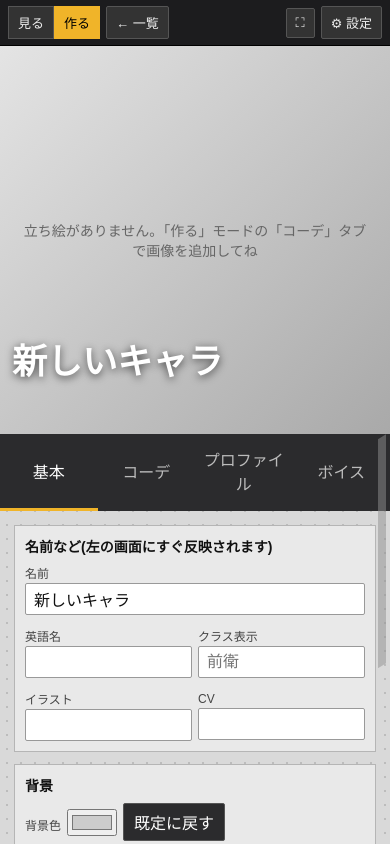
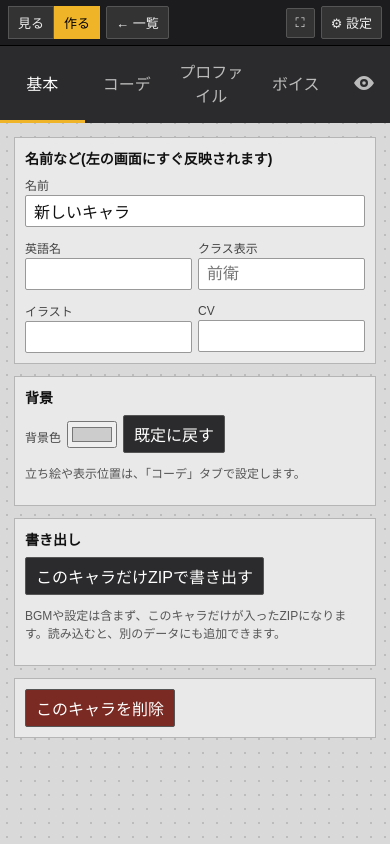
Before and after one commit to misosiru714/chara-theater, a plain HTML site: page index.html in a window 390 px wide. Both pictures are taken after a click on the button "新しいキャラ". Drawn offline with Linux system fonts and the light colour scheme.

Commit message:
スマホでの編集時の調整

```diff
--- a/index.html
+++ b/index.html
@@ -238,6 +238,14 @@ body[data-screen=list] .isl button::after{content:attr(data-s);font-size:13px}
 #dialog.tap::after{content:"▼";position:absolute;right:12px;bottom:6px;font-size:13px;opacity:.85;animation:blink 1.2s infinite}
 @keyframes blink{50%{opacity:.2}}
 @media(prefers-reduced-motion:reduce){#dialog.tap::after{animation:none}}
+.pvbtn{display:none}
+@media(max-width:760px){
+body.ed-nopv #stage{display:none}
+body.ed-pv #stage{height:34vh;height:34dvh}
+#side .etabs .pvbtn{display:grid;place-items:center;flex:none;width:52px;padding:0;color:#bbb}
+#side .etabs .pvbtn svg{width:24px;height:24px;fill:currentColor}
+#side .etabs .pvbtn.on{color:#fff;border-bottom-color:var(--acc)}
+}
 @media(max-width:760px){.grail{width:64px}.ggrid{padding:12px;gap:12px}}
 @media(max-width:760px){
 main{flex-direction:column}
@@ -398,7 +406,7 @@ async function startRec(i){try{const st=await navigator.mediaDevices.getUserMedi
 /* ---------- 描画 ---------- */
 const SHOW_ROLE_ICON=false; // 職業アイコン表示の切り替え(trueで再開)
 const roleSrc=r=>{const b=(S.roleIcons||{})[r];return b?url(b):""};
-let showList=false,tab=null,etab="basic",fitT="img",ctlSync=[],showOutfit=false,oview=0,oe=0,noRestore=false;
+let showList=false,tab=null,etab="basic",fitT="img",ctlSync=[],showOutfit=false,oview=0,oe=0,noRestore=false,pv=null;
 const fitDef=()=>({s:1,x:0,y:0,flip:false}),iconDef=()=>({s:1,x:50,y:15});
 const fdFace=()=>({s:1.6,x:50,y:14});
 function fixOutfit(o){o.id||(o.id=uid());if(o.name==null)o.name="コーデ";if(o.label==null)o.label="OUTFIT";["series","illust","desc"].forEach(k=>{if(o[k]==null)o[k]=""});o.accent||(o.accent="#2b2b2d");
@@ -522,9 +530,11 @@ const field=(label,o,k,ph)=>h("div",{},h("label",{},label),inp(o,k,ph,refreshPla
 const ctrl=(a,i)=>h("div",{class:"row tight"},h("button",{title:"上へ",disabled:i===0,onclick:()=>{[a[i],a[i-1]]=[a[i-1],a[i]];render();dirty()}},"↑"),h("button",{title:"下へ",disabled:i===a.length-1,onclick:()=>{[a[i],a[i+1]]=[a[i+1],a[i]];render();dirty()}},"↓"),h("button",{class:"danger",onclick:()=>{a.splice(i,1);render();dirty()}},"削除"));
 
 /* 作るモード: 基本 / プロファイル / ボイス */
+const pvVisible=()=>pv===null?etab==="outfit":pv;
+const IC_EYE='<svg viewBox="0 0 24 24"><path d="M12 5C6 5 2 12 2 12s4 7 10 7 10-7 10-7-4-7-10-7zm0 11a4 4 0 1 1 0-8 4 4 0 0 1 0 8z"/><circle cx="12" cy="12" r="1.8"/></svg>';
 const ETABS=[["basic","基本"],["outfit","コーデ"],["profile","プロファイル"],["voice","ボイス"]];
 function renderEdit(){const c=C(),side=$("#side"),sc=side.scrollTop;ctlSync=[];side.className="edit";
- const bar=h("div",{class:"etabs"},...ETABS.map(([k,l])=>h("button",{class:etab===k?"on":"",onclick:()=>{etab=k;$("#side").scrollTop=0;render()}},l)));
+ const bar=h("div",{class:"etabs"},...ETABS.map(([k,l])=>h("button",{class:etab===k?"on":"",onclick:()=>{etab=k;pv=null;$("#side").scrollTop=0;render()}},l)),h("button",{class:"pvbtn"+(pvVisible()?" on":""),title:"立ち絵のプレビューを出す/隠す",innerHTML:IC_EYE,onclick:()=>{pv=!pvVisible();render()}}));
  side.replaceChildren(h("div",{class:"ed"},bar,h("div",{class:"ed-body"},etab==="basic"?editBasic(c):etab==="outfit"?editOutfitTab(c):etab==="profile"?editProfile(c):editVoice(c))));side.scrollTop=sc;requestAnimationFrame(()=>requestAnimationFrame(()=>{if(!noRestore)side.scrollTop=sc}))}
 function editBasic(c){return h("div",{},
   h("div",{class:"card"},h("h3",{},"名前など(左の画面にすぐ反映されます)"),field("名前",c,"name"),h("div",{class:"row two"},field("英語名",c,"en"),roleField(c)),h("div",{class:"row two"},field("イラスト",c,"il"),field("CV",c,"cv"))),
@@ -619,7 +629,7 @@ function renderOutfit(){const g=$("#outfit"),on=showOutfit&&!showList&&mode==="v
   h("button",{class:"owear"+(worn?" on":""),disabled:worn,onclick:()=>{track("outfit_wear");c.outfitCur=oview;wear(c);dirty();render()}},worn?"着用中":"着替"),
   h("p",{class:"onote"},"着用中のコーデが、一覧やキャラ画面にも反映されます"));
  g.replaceChildren(left,right);const sel=g.querySelector(".ostrip.sel");if(sel&&sel.scrollIntoView)sel.scrollIntoView({inline:"center",block:"nearest"})}
-function render(){renderHeader();renderStage();mode==="view"?renderView():renderEdit();paintDialog();renderGallery();renderOutfit();fitHdr();$("#stage").classList.toggle("adjust",canAdjust());updHdr()}
+function render(){renderHeader();renderStage();mode==="view"?renderView():renderEdit();paintDialog();renderGallery();renderOutfit();fitHdr();$("#stage").classList.toggle("adjust",canAdjust());updHdr();document.body.classList.toggle("ed-nopv",mode==="edit"&&!pvVisible());document.body.classList.toggle("ed-pv",mode==="edit"&&pvVisible())}
 
 /* 専用スクロールバー(平行四辺形) */
 function attachBar(sc,par){if(!sc||!par)return;if(getComputedStyle(par).position==="static")par.style.position="relative";
```
